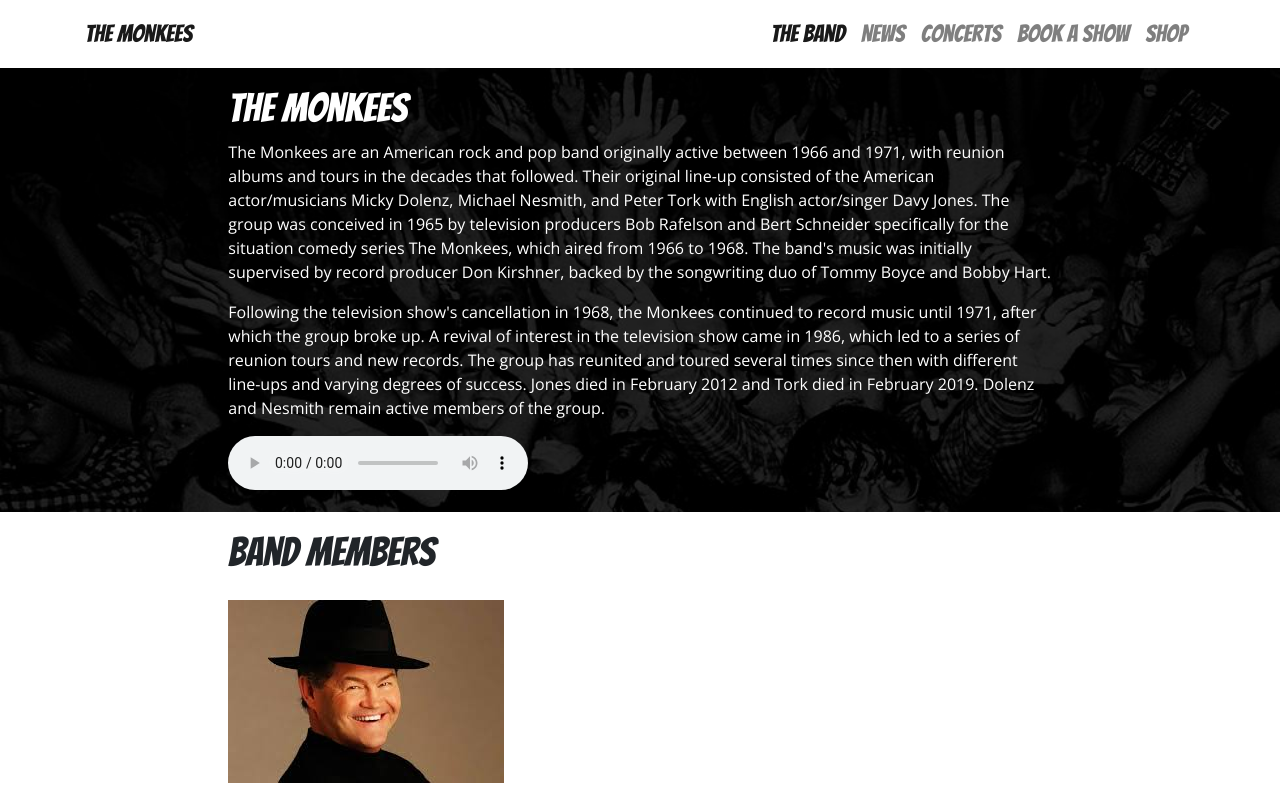
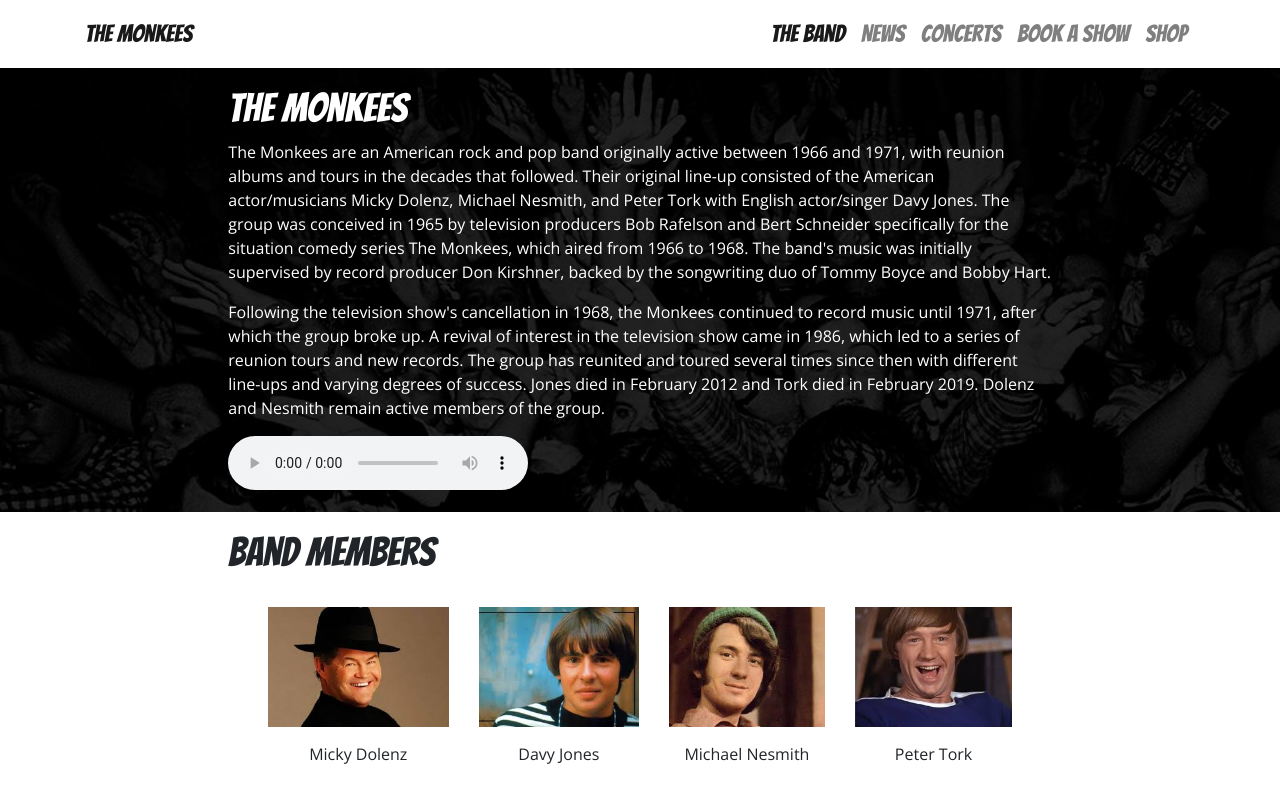
Before and after one commit to marcinstepienpython/mileston_project1, a plain HTML site: page band.html in a window 1280 px wide. Shown: the top 786 px of the page. Drawn offline with nearby package versions, Linux system fonts and the light colour scheme.

Commit message:
improved layout of band members

```diff
--- a/band.html
+++ b/band.html
@@ -104,6 +104,35 @@
     </div>
 <div class="container-fluid">
     <div class="row">
+        <div class="col-md-8 offset-md-2 mt-3">
+          <h1>Band Members</h1>
+          <div class="band-members mt-3">
+          <div class="member">
+            <img src='./img/md (1).jpg' />
+            <p>Micky Dolenz</p>
+          </div>
+          <div class="member">
+              <img src='./img/dj (1).jpg' />
+              <p>Davy Jones</p>
+            </div>
+            <div class="member">
+                <img src='./img/mn (1).jpg' />
+                <p>Michael Nesmith</p>
+              </div>
+              <div class="member">
+                  <img src='./img/pt (1).jpg' />
+                  <p>Peter Tork</p>
+                </div>
+
+
+
+          </div>
+
+        </div>
+</div>
+
+
+    <!-- <div class="row">
       <div class="col-md-8 offset-md-2 mt-3">
         <h1>Band Members</h1>
       </div>
@@ -131,7 +160,7 @@
             <img src='./img/pt (1).jpg' />
           <p>Peter Tork – bass guitar, vocals, guitar, keyboards, banjo</p>
         </div>
-    </div>
+    </div> -->
 </div>
 <div class="container-fluid">
   <div class="row">
--- a/css/main.css
+++ b/css/main.css
@@ -108,6 +108,19 @@ body p {
   display: flex;
 }
 
+.band-members img {
+  height: 150px;
+  text-align: center;
+  padding: 15px;
+}
+
+.band-members {
+  display: flex;
+  text-align: center;
+  font-family: "Bangers", cursive;
+  justify-content: center;
+}
+
 @media only screen and (max-width: 600px) {
   /* .main-content h1 {
     font-family: "Bangers", cursive;
```
